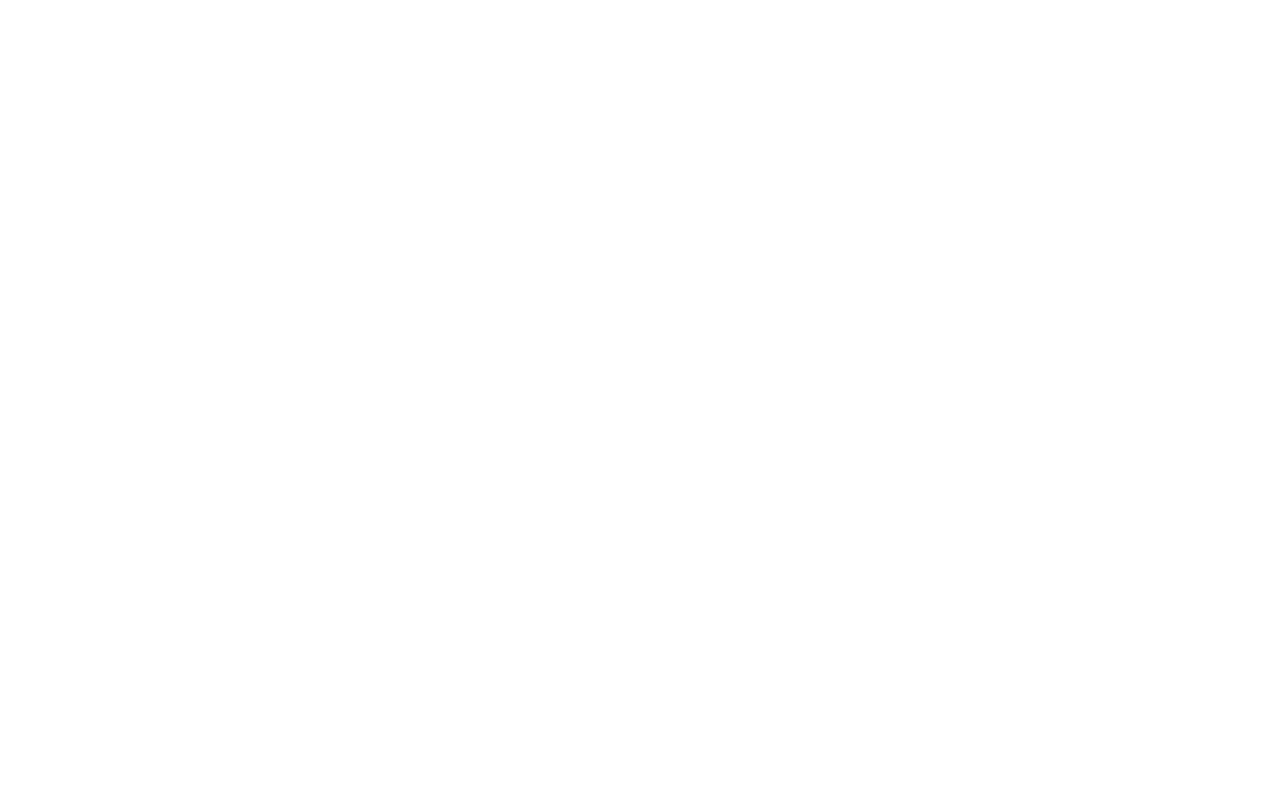
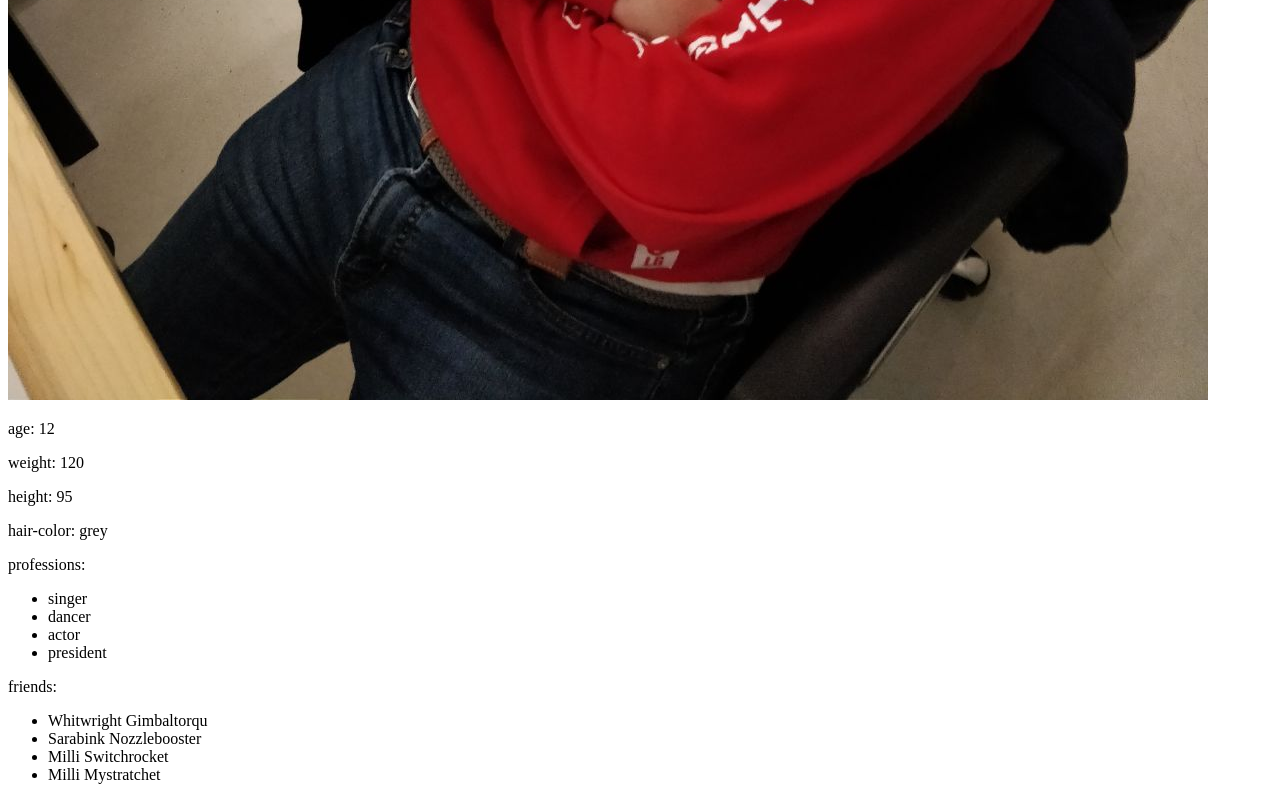
Before and after one commit to danielleleb/gnomes-frontend, an Angular app: page / in a window 1280 px wide. Shown: the part 1258-2058 px from the top of the page. Before the commit the page ends 800 px from the top, so only its background shows below. Built offline with nearby package versions, Linux system fonts and the light colour scheme.

Commit message:
added fake information to gnome card layout for offline styling

```diff
--- a/src/app/components/gnome-card/gnome-card.component.html
+++ b/src/app/components/gnome-card/gnome-card.component.html
@@ -1,3 +1,22 @@
-<p>
-  gnome-card works!
-</p>
+<h3>DANIELLE LEBLANC-CYR</h3>
+<img src="../../assets/images/sleepysheng.jpeg" alt="gnome-image">
+<p>age: 12</p>
+<p>weight: 120</p>
+<p>height: 95</p>
+<p>hair-color: grey</p>
+<!-- do hair-color using sass maybe with text-outline for visibility!! -->
+<p>professions:</p>
+<ul>
+  <li>singer</li>
+  <li>dancer</li>
+  <li>actor</li>
+  <li>president</li>
+</ul>
+<!-- use a tag-like display for each profession and maybe thumbnails for friends?-->
+<p>friends:</p>
+<ul>
+  <li>Whitwright Gimbaltorqu</li>
+  <li>Sarabink Nozzlebooster</li>
+  <li>Milli Switchrocket</li>
+  <li>Milli Mystratchet</li>
+</ul>
```
